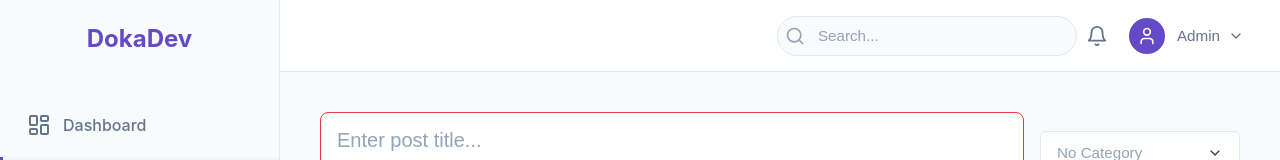
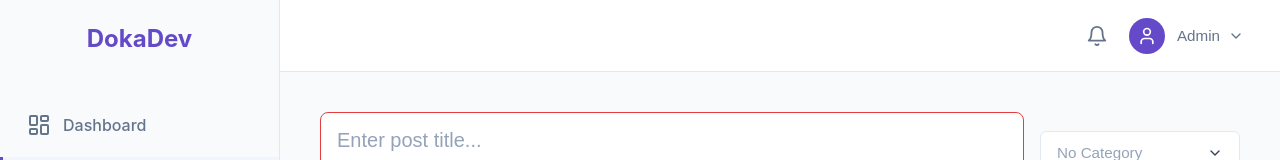
Before and after one commit to DokaDev/dokalab_blog_next_client, a Next.js app: page /admin/editor in a window 1280 px wide. Shown: the top 160 px of the page. Built offline with nearby package versions, Linux system fonts and the light colour scheme.

Commit message:
refactor(UI): 헤더 컴포넌트에서 검색 기능 제거

```diff
--- a/app/components/admin/layout/Header.tsx
+++ b/app/components/admin/layout/Header.tsx
@@ -29,20 +29,6 @@ export default function Header({ toggleSidebar, isSidebarOpen }: HeaderProps) {
       </div>
 
       <div className={styles.headerRight}>
-        <div className={styles.searchWrapper}>
-          <input
-            type="text"
-            className={styles.searchInput}
-            placeholder="Search..."
-            aria-label="Search"
-          />
-          <button className={styles.searchButton} aria-label="Search">
-            <svg xmlns="http://www.w3.org/2000/svg" width="20" height="20" viewBox="0 0 24 24" fill="none" stroke="currentColor" strokeWidth="2" strokeLinecap="round" strokeLinejoin="round">
-              <circle cx="11" cy="11" r="8" />
-              <line x1="21" y1="21" x2="16.65" y2="16.65" />
-            </svg>
-          </button>
-        </div>
 
         <div className={styles.notifications}>
           <button className={styles.iconButton} aria-label="Notifications">
```
